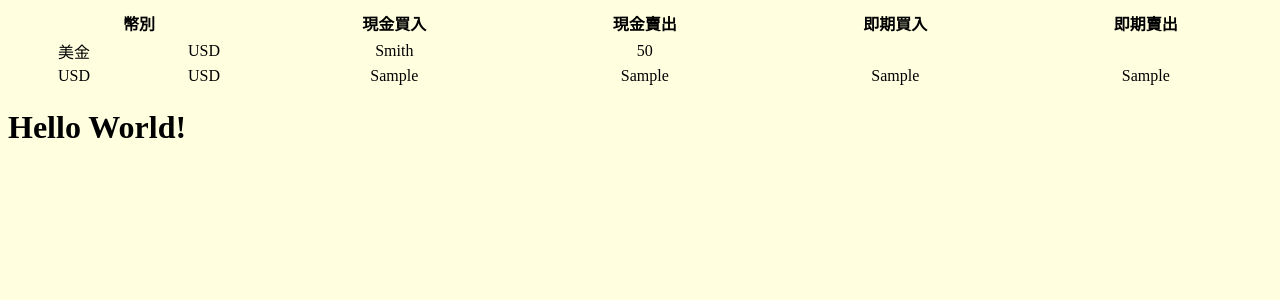
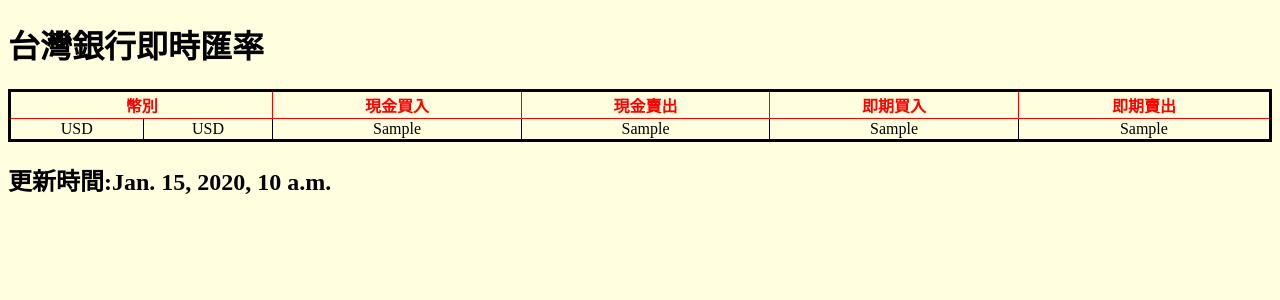
Before and after one commit to HuangLiang-Jun/PyDjango, a Django app: template mysite/templates/hellow_world.html in a window 1280 px wide. Shown: the top 300 px of the page. Run offline with Django 3.2, Linux system fonts and the light colour scheme; tables that the repository leaves empty hold one stand-in row (values such as "Sample post"); the template is opened without the code that fills it: values that come from a table or form of the project are taken from there, most other values are stand-ins (such as "Sample title", 1, 10 or a date in 2020).

Commit message:
html set table style

```diff
--- a/mysite/mysite/urls.py
+++ b/mysite/mysite/urls.py
@@ -19,6 +19,6 @@
 import getFx
 urlpatterns = [
     path('admin/', admin.site.urls),
-    path('hello/', fx),
+    path('TwBankFx/', fx),
     path('GetFX/', getFx.GetFX),
 ]
--- a/mysite/templates/hellow_world.html
+++ b/mysite/templates/hellow_world.html
@@ -5,14 +5,26 @@
         <style>
             body {
                background-color: lightyellow;
+
+            }
+            table {
+                width: 100%;
+                border: 3px;
+                padding: 2px;
+                border-style: solid;
+                border-spacing: 5px;
             }
             em {
                 color: LightSeaGreen;
             }
+            th {
+                color: red;
+            }
         </style>
     </head>
     <body>
-        <table style="width:100%">
+        <h1>台灣銀行即時匯率</h1>
+        <table rules="all">
             <tr>
               <th colspan="2">幣別</th>
               <th>現金買入</th>
@@ -20,16 +32,10 @@
               <th>即期買入</th>
               <th>即期賣出</th>
             </tr>
-            <tr align="center">
-              <td>美金</td>
-              <td>USD</td>
-              <td>Smith</td>
-              <td>50</td>
-            </tr>
             {% for fx in fx_list %}
             <tr align="center">
-                <td>{{ fx.currency_cn }}</td>
-                <td>{{ fx.currency_en }}</td>
+                <td >{{ fx.currency_cn }}</td>
+                <td >{{ fx.currency_en }}</td>
                 <td>{{ fx.cash_buying }}</td>
                 <td>{{ fx.cash_selling }}</td>
                 <td>{{ fx.spot_buying }}</td>
@@ -37,7 +43,7 @@
             </tr>
             {% endfor %}
           </table>
-        <h1>Hello World!</h1>
+        <h2>更新時間:{{ update_date }}</h2>
 
     </body>
 </html>
--- a/mysite/trips/views.py
+++ b/mysite/trips/views.py
@@ -19,6 +19,8 @@
 def fx(request):
 
     fx_objs = FX.objects.all()
+    update_date = fx_objs[0].update_date
     return render(request, 'hellow_world.html', {
         'fx_list': fx_objs,
+        'update_date': update_date,
         })
```
